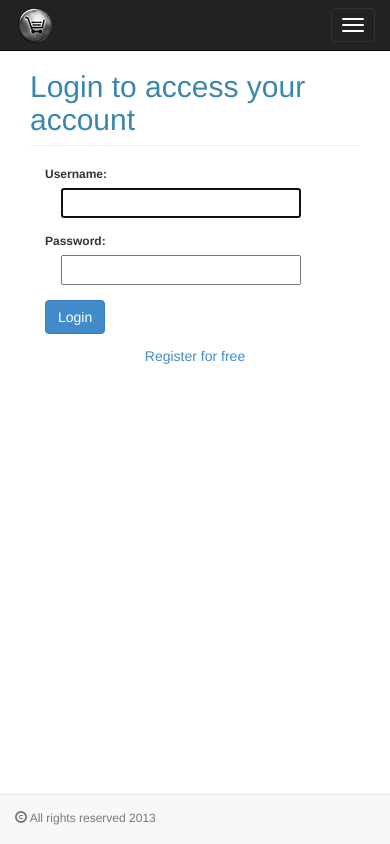
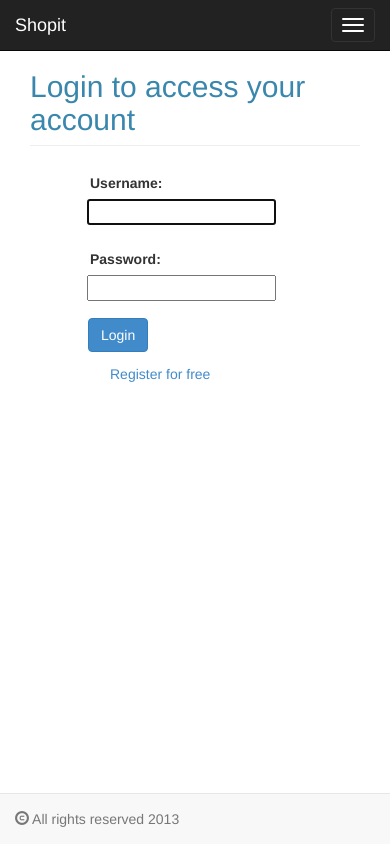
Before and after one commit to greenlighthome/shopit, a Django app: page /accounts/login/ in a window 390 px wide. Run offline with Django 3.2, Linux system fonts and the light colour scheme; parts of the project's set-up code (start-up, migrations or seed data) failed here and were passed over; some libraries are stand-ins or nearby versions.

Commit message:
refactoring refactoring

```diff
--- a/static/css/custom.css
+++ b/static/css/custom.css
@@ -109,6 +109,12 @@ form .glyphicon-euro {
   nav {
     font-size: 1.4em;
   }
+  .search {
+    display: inline;
+  }
+  .search-button {
+    display: inline;
+  }
 }
 /* Landscape phones and down */
 @media (max-width: 480px) {
--- a/static/css/custom_dashboard.css
+++ b/static/css/custom_dashboard.css
@@ -12,11 +12,6 @@ h3 {
   max-width: 200px;
   float: left;
   margin-right: 10px;
-}
-.logo {
-  float: left;
-  padding-left: 10px;
-  padding-right: 10px;
 }
 .success {
   text-align: center;
--- a/static/css/custom_registration.css
+++ b/static/css/custom_registration.css
@@ -1,57 +1,115 @@
 body {
-    margin: 80px 40px 60px 40px;
+  margin: 70px 30px 60px 30px;
 }
-.text-center-from-top {
-    margin-top: 20%;
+body form .form-control {
+  border: none;
+  box-shadow: none;
 }
-.form-section {
-    background-color: #444548;
-    padding-top: 8px;
-    border-radius: 4px;
-    width: 315px;
-    opacity:0.9;
-    box-shadow: 2px 2px 5px #888888;
+body form .help-text {
+  font-size: 0.8em;
+  text-align: center;
 }
-.box-center {
-    border-radius: 4px;
-    width: 380px;
-    height: 180px;
-    margin-top: 14%;
-    margin-left: auto;
-    margin-right: auto;
-    border: solid 1px;
-    background-color: #282725;
+@media (min-width: 1200px) {
+  .warning li {
+    list-style: none;
+    text-decoration: none;
+    margin-left: 250px;
   }
-form {
-    margin-top: 30px;
+  .register {
+    position: relative;
+    left: 26%;
+    top: -30px;
   }
-form .form_button {
-    margin-left: 90px;
+  .login-button {
+    position: relative;
+    left: 25%;
   }
-form label {
-    color: #ffffff;
+  .error {
+    position: relative;
+    left: 30.2%;
+    top: -40px;
   }
-a.register {
+}
+@media (max-width: 1200px) {
+  .warning li {
+    list-style: none;
     text-decoration: none;
+    margin-left: 200px;
+  }
+  .register {
     position: relative;
-    top: 40px;
+    left: 26%;
+    top: -30px;
   }
-/* Large desktop */
-@media (min-width: 1200px) {
-
+  .login-button {
+    position: relative;
+    left: 25%;
   }
-/* Landscape phone to portrait tablet */
+  .error {
+    position: relative;
+    left: 31%;
+    top: -40px;
+  }
+}
+@media (max-width: 991px) {
+  .warning li {
+    list-style: none;
+    text-decoration: none;
+    margin-left: 150px;
+  }
+  .register {
+    position: relative;
+    left: 27%;
+    top: 0;
+  }
+  .login-button {
+    position: relative;
+    left: 25%;
+  }
+  .error {
+    position: relative;
+    left: 30%;
+    top: -15px;
+  }
+}
 @media (max-width: 767px) {
-
+  .warning li {
+    list-style: none;
+    text-decoration: none;
+    margin-left: -20px;
+  }
+  .register {
+    position: relative;
+    left: 20px;
+    top: 0;
+  }
+  .login-button {
+    position: relative;
+    left: 13px;
+  }
+  .error {
+    position: relative;
+    left: 50px;
+  }
 }
 /* Landscape phones and down */
 @media (max-width: 480px) {
-    body {
-        margin-left: 10px;
-        margin-right: 10px;
+  .warning li {
+    list-style: none;
+    text-decoration: none;
+    margin-left: -20px;
   }
-
-    .form-section{
-        width: 215px;
+  .register {
+    position: relative;
+    left: 20px;
+    top: 0;
+  }
+  .login-button {
+    position: relative;
+    left: 13px;
+  }
+  .error {
+    position: relative;
+    left: 50px;
   }
 }
--- a/static/less/custom.less
+++ b/static/less/custom.less
@@ -1,12 +1,13 @@
 @color-price: #AA0000;
 @color-black: #000000;
-@color-font: #444;;
+@color-font: #444;
+;
 @color-green: #009900;
 
-body  {
+body {
   margin: 70px 30px 60px 30px;
 
-  h1,h2,h3 {
+  h1, h2, h3 {
     color: @color-font;
   }
   .cog {
@@ -38,7 +39,7 @@ body  {
     color: @color-green;
     display: inline;
   }
-  .image{
+  .image {
     padding: 30px;
     margin: 10px;
     width: 200px;
@@ -111,7 +112,6 @@ body  {
   }
 }
 
-
 /* Large desktop */
 @media (min-width: 1200px) {
 }
@@ -125,8 +125,17 @@ body  {
   body {
     font-size: 1.2em;
   }
+
   nav {
     font-size: 1.4em;
+  }
+
+  .search {
+    display: inline;
+  }
+
+  .search-button {
+    display: inline;
   }
 }
 
@@ -135,6 +144,7 @@ body  {
   body {
     font-size: 1.2em;
   }
+
   nav {
     font-size: 1.3em;
   }
--- a/static/less/custom_registration.less
+++ b/static/less/custom_registration.less
@@ -1,59 +1,123 @@
-@color-white: #FFFFFF;
-@color-dark-background: #282725;
-
-@radius: 4px;
-
 body {
-  margin: 80px 40px 60px 40px;
+  margin: 70px 30px 60px 30px;
+  form {
+    .form-control {
+      border: none;
+      box-shadow: none;
     }
-.text-center-from-top {
-  margin-top: 20%;
+    .help-text {
+      font-size: 0.8em;
+      text-align: center;
+    }
   }
 
-.form-section {
-  background-color: @color-dark-background;
-  padding-top: 18px;
-  border-radius: @radius;
-  width: 315px;
 }
 
-.box-center {
-  border-radius: @radius;
-  width: 380px;
-  height: 180px;
-  margin-top: 14%;
-  margin-left: auto;
-  margin-right: auto;
-  border: solid 1px;
-  background-color: @color-dark-background;
+@media (min-width: 1200px) {
+  .warning li {
+    list-style: none;
+    text-decoration: none;
+    margin-left: 250px;
   }
-form {
-  margin-top: 30px;
-  .form_button {
-    margin-left: 90px;
+  .register {
+    position: relative;
+    left: 26%;
+    top: -30px;
   }
-  label {
-    color: @color-white;
+  .login-button {
+    position: relative;
+    left: 25%;
+  }
+  .error {
+    position: relative;
+    left: 30.2%;
+    top: -40px;
   }
 }
-a.register {
+
+@media (max-width: 1200px) {
+  .warning li {
+    list-style: none;
     text-decoration: none;
+    margin-left: 200px;
+  }
+  .register {
     position: relative;
-  top: 40px;
+    left: 26%;
+    top: -30px;
+  }
+  .login-button {
+    position: relative;
+    left: 25%;
+  }
+  .error {
+    position: relative;
+    left: 31%;
+    top: -40px;
+  }
 }
 
-/* Large desktop */
-@media (min-width: 1200px) {
+@media (max-width: 991px) {
+  .warning li {
+    list-style: none;
+    text-decoration: none;
+    margin-left: 150px;
+  }
+  .register {
+    position: relative;
+    left: 27%;
+    top: 0;
+  }
+  .login-button {
+    position: relative;
+    left: 25%;
+  }
+  .error {
+    position: relative;
+    left: 30%;
+    top: -15px;
+  }
 }
 
-/* Landscape phone to portrait tablet */
 @media (max-width: 767px) {
+  .warning li {
+    list-style: none;
+    text-decoration: none;
+    margin-left: -20px;
+  }
+  .register {
+    position: relative;
+    left: 20px;
+    top: 0;
+  }
+    .login-button {
+      position: relative;
+      left: 13px;
+  }
+    .error {
+    position: relative;
+    left: 50px;
+  }
 }
 
 /* Landscape phones and down */
 @media (max-width: 480px) {
-  body {
-    margin-left: 10px;
-    margin-right: 10px;
+  .warning li {
+    list-style: none;
+    text-decoration: none;
+    margin-left: -20px;
+  }
+  .register {
+    position: relative;
+    left: 20px;
+    top: 0;
+  }
+  .login-button {
+    position: relative;
+    left: 13px;
+  }
+  .error {
+    position: relative;
+    left: 50px;
   }
 }
--- a/templates/registration/base.html
+++ b/templates/registration/base.html
@@ -3,10 +3,9 @@
 <html lang="en">
 <head>
     <meta charset="utf-8"/>
-    <link rel="icon" type="image/ico" href="{% static 'img/favicon.png' %}">
+    <link rel="icon" type="image/ico" href="{% static 'img/favicon.ico' %}">
     <link rel="stylesheet" href="{% static 'css/bootstrap.min.css' %}" type="text/css" media="screen"/>
     <link rel="stylesheet" href="{% static 'css/custom_registration.css' %}" type="text/css" media="screen"/>
-    <link rel="stylesheet" href="{% static 'css/custom_registration_form.css' %}" type="text/css"/>
     <title>{% block title %} {{ title }} {% endblock %}</title>
 </head>
 <body>
@@ -23,7 +22,7 @@
       <span class="icon-bar"></span>
       <span class="icon-bar"></span>
     </button>
-    <a class="logo" href="/"><img src="{% static 'img/shopit.png' %}" width="50"></a>
+    <a class="navbar-brand" href="/">Shopit</a>
   </div>
 
   <!-- Collect the nav links, forms, and other content for toggling -->
--- a/templates/registration/login.html
+++ b/templates/registration/login.html
@@ -1,32 +1,40 @@
-{% extends 'web_shop/base.html' %}
+{% extends 'registration/base.html' %}
 
 {% block content %}
 
 <h2 class="page-header text-info">Login to access your account</h2>
-<div class="container box-center">
+<div class="container">
+<div class="container">
+    <div class="container">
+        <div class="container">
     <form action="{% url 'django.contrib.auth.views.login' %}" method="post">
         {% csrf_token %}
-
+        <div class="form-horizontal">
             <div class="form-group">
-            <label for="username">Username: </label>
-            <span class="input-lg">{{ form.username }}</span>
+                <label class="col-sm-3 control-label" for="username">Username: </label>
+                <span class="form-control">{{ form.username }}</span>
             </div>
             <div class="form-group">
-            <label for="category">Password: </label>
-            <span class="input-lg">{{ form.password }}</span>
+                <label class=" col-sm-3 control-label" for="category">Password: </label>
+                <span class="form-control">{{ form.password }}</span>
             </div>
             <div class="form-group">
-            <tr><input type="submit" class="btn btn-primary form_button" value="Login" />
+                <input type="submit" class="btn btn-primary login-button" value="Login" />
                 <input type="hidden" name="next" value="{{ next }}" />
+            </div>
         </div>
     </form>
 
-    <a class="text-center register" href="/accounts/signup"><h5 class="text-primary">Register for free</h5></a>
+    <a class="col-md-offset-3 register" href="/accounts/signup"><h5 class="text-primary">Register for free</h5></a>
 
+</div>
+    </div>
+
+</div>
 </div>
 
 {% if form.errors %}
-    <h4 class="text-danger text-center">Authentication error</h4>
+    <h4 class="text-danger error">Authentication error</h4>
 {% endif %}
 
 {% endblock %}
--- a/templates/web_shop/base.html
+++ b/templates/web_shop/base.html
@@ -26,7 +26,7 @@
                 <span class="icon-bar"></span>
                 <span class="icon-bar"></span>
             </button>
-            <a class="logo" href="/"><img src="{% static 'img/shopit.png' %}" width="50"></a>
+            <a class="navbar-brand" href="/">Shopit</a>
         </div>
 
         <!-- Collect the nav links, forms, and other content for toggling -->
@@ -53,9 +53,7 @@
             </ul>
 
             <form class="navbar-form navbar-left" role="search">
-                <div class="form-group">
-                    <input type="text" class="form-control search" placeholder="Search">
-                </div>
+                <input type="text" class="form-control search" placeholder="Search">
                 <button type="submit" class="btn btn-default search-button"><span class="glyphicon glyphicon-search"></span></button>
             </form>
 
@@ -98,7 +96,6 @@
     <script type="text/javascript" src="http://code.jquery.com/jquery-1.10.2.min.js"></script>
     <script type="text/javascript" src="{% static 'js/bootstrap.min.js' %}" ></script>
     <script type="text/javascript" src="{% static 'js/custom.js' %}"></script>
-    <script type="text/javascript" src="{% static 'js/jquery.lightbox_me.js' %}"></script>
 
 </body>
 </html>
```
Also changed, not shown: shopit/settings.py (+5 -5 lines), static/css/custom_registration_form.css (deleted, +0 -127 lines), static/less/custom_dashboard.less (+17 -9 lines), templates/dashboard/base.html (+14 -9 lines), templates/registration/signup_form.html (+50 -57 lines). Lines whose indentation alone changed are shown as unchanged.
